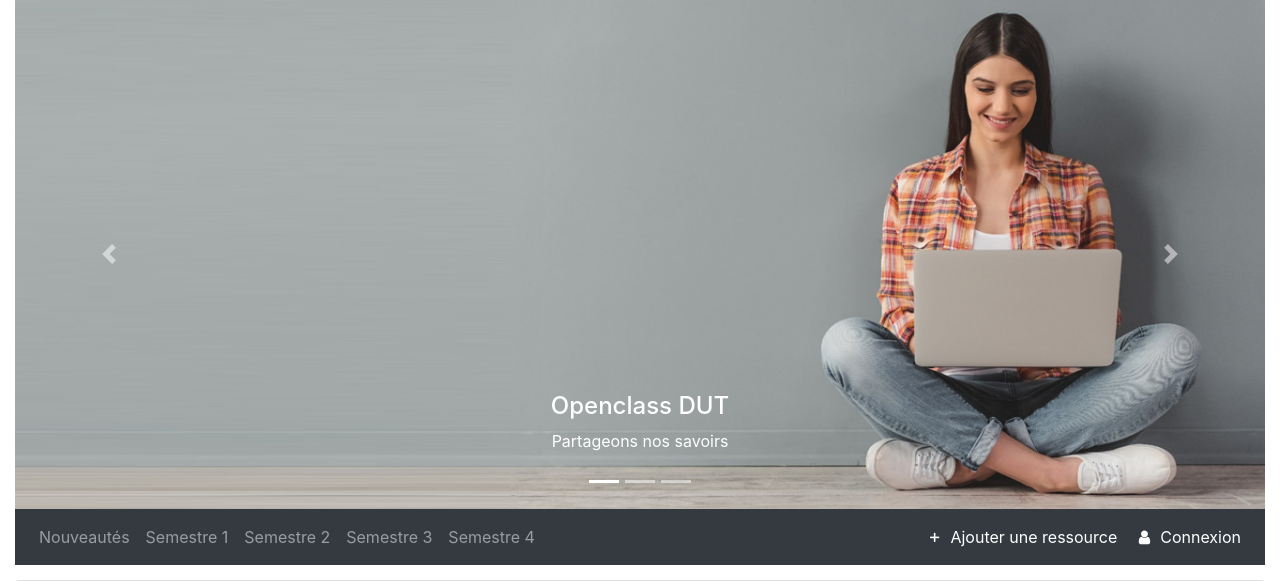
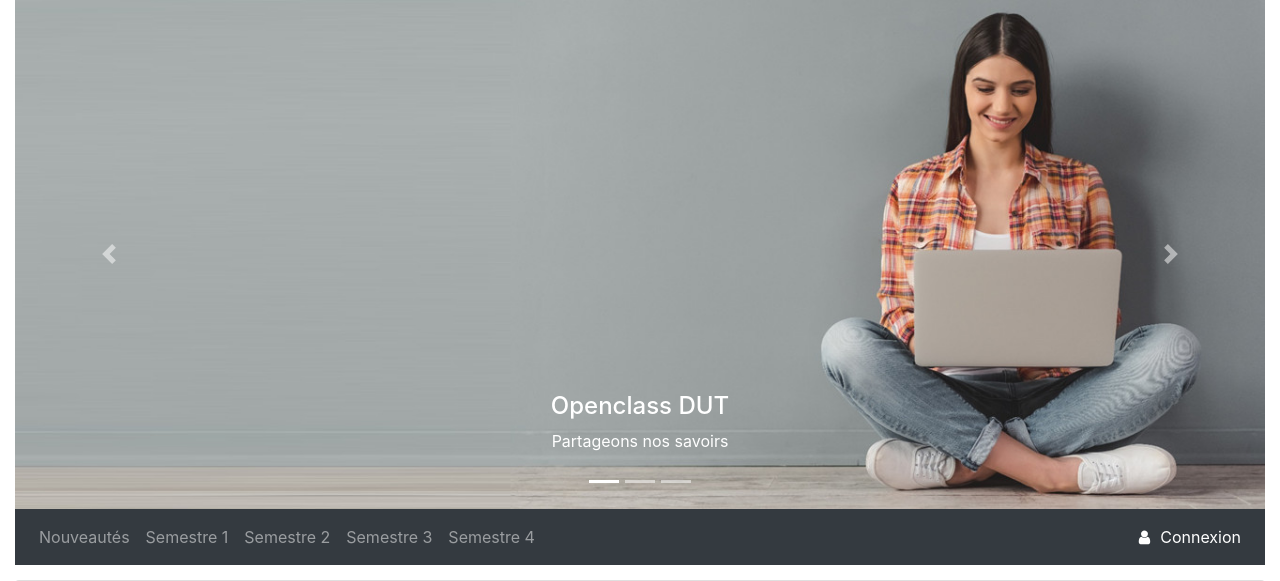
Before and after one commit to patrick-etcheverry/openclassdut-partie2, a Symfony app: template templates/openclassdut/affichageRessource.html.twig in a window 1280 px wide. Shown: the top 581 px of the page. Run offline with Twig, Linux system fonts and the light colour scheme; the template is opened without the code that fills it, so the values that code supplies are empty; some libraries are stand-ins or nearby versions.

Commit message:
Mise à disposition de la fonctionnalité d'ajout d'une ressource uniquement aux utilisateurs authentifiés

```diff
--- a/templates/base.html.twig
+++ b/templates/base.html.twig
@@ -100,12 +100,6 @@
                       </li>
                     </ul>
                     <ul class="navbar-nav ml-md-auto">
-                      <li class="nav-item active">
-                        <a class="nav-link" href="{{path('openclassdut_ajoutRessource')}}">
-                          <i class="icon-plus-1"></i>
-                          Ajouter une ressource
-                          <span class="sr-only">(current)</span></a>
-                      </li>
 
                       {# Fonctionnalités pour l'administrateur #}
                       {% if is_granted('ROLE_ADMIN') %}
@@ -119,6 +113,13 @@
 
                       {# Fonctionnalités pour l'utilsateur authentifié #}
                       {% if is_granted('ROLE_USER') %}
+                      <li class="nav-item active">
+                        <a class="nav-link" href="{{path('openclassdut_ajoutRessource')}}">
+                          <i class="icon-plus-1"></i>
+                          Ajouter une ressource
+                          <span class="sr-only">(current)</span></a>
+                      </li>
+
                       <li class="nav-item active">
                         <a class="nav-link" href="{{path('app_logout')}}">
                           {{ app.user.prenom }} {{ app.user.nom }}
```
